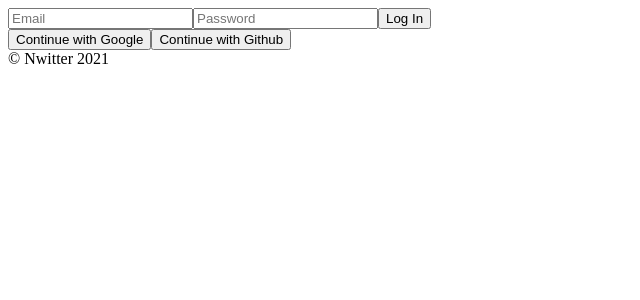
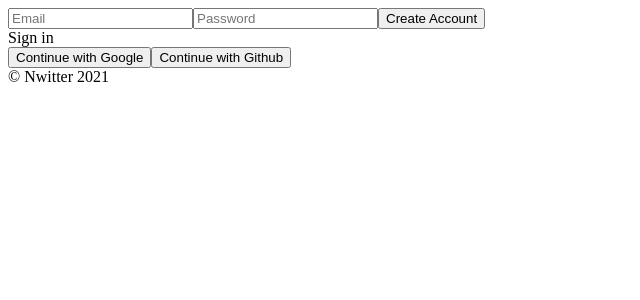
Before and after one commit to duy211099/nwitter, a React (Create React App) app: page /#/ in a window 1280 px wide. Shown: the top 300 px of the page, without its empty margins (0-640 px from the left). Built offline with nearby package versions, Linux system fonts and the light colour scheme; no server answers.

Commit message:
login signup

```diff
--- a/src/components/App.js
+++ b/src/components/App.js
@@ -1,12 +1,23 @@
-import { useState } from "react";
+import { useEffect, useState } from "react";
 import AppRouter from "components/Router";
 import { authService } from "../fbase";
 
 function App() {
+  const [init, setInit] = useState(false);
   const [isLoggedIn, setIsLoggedIn] = useState(false);
+  useEffect(() => {
+    authService.onAuthStateChanged((user) => {
+      if (user) {
+        setIsLoggedIn(true);
+      } else {
+        setIsLoggedIn(false);
+      }
+      setInit(true);
+    });
+  }, []);
   return (
     <>
-      <AppRouter isLoggedIn={isLoggedIn} />
+      {init ? <AppRouter isLoggedIn={isLoggedIn} /> : "Init.."}
       <footer>&copy; Nwitter {new Date().getFullYear()}</footer>
     </>
   );
--- a/src/routes/Auth.js
+++ b/src/routes/Auth.js
@@ -5,6 +5,7 @@
   const [email, setEmail] = useState("");
   const [password, setPassword] = useState("");
   const [newAccount, setNewAccount] = useState(false);
+  const [error, setError] = useState("");
   const onChange = (event) => {
     const {
       target: { name, value },
@@ -30,9 +31,12 @@
       }
       console.log(data);
     } catch (error) {
-      console.log(error);
+      console.log(error.message);
+      setError(error.message);
     }
   };
+  const toggleAccount = () => setNewAccount((prev) => !prev);
+
   return (
     <div>
       <form onSubmit={onSubmit}>
@@ -52,8 +56,15 @@
           value={password}
           onChange={onChange}
         />
-        <input type="submit" value={newAccount ? "Create Account" : "Log In"} />
+        <input
+          type="submit"
+          value={newAccount ? "Sign In" : "Create Account"}
+        />
+        {error}
       </form>
+      <span onClick={toggleAccount}>
+        {newAccount ? "Create Account" : "Sign in"}
+      </span>
       <div>
         <button>Continue with Google</button>
         <button>Continue with Github</button>
```
